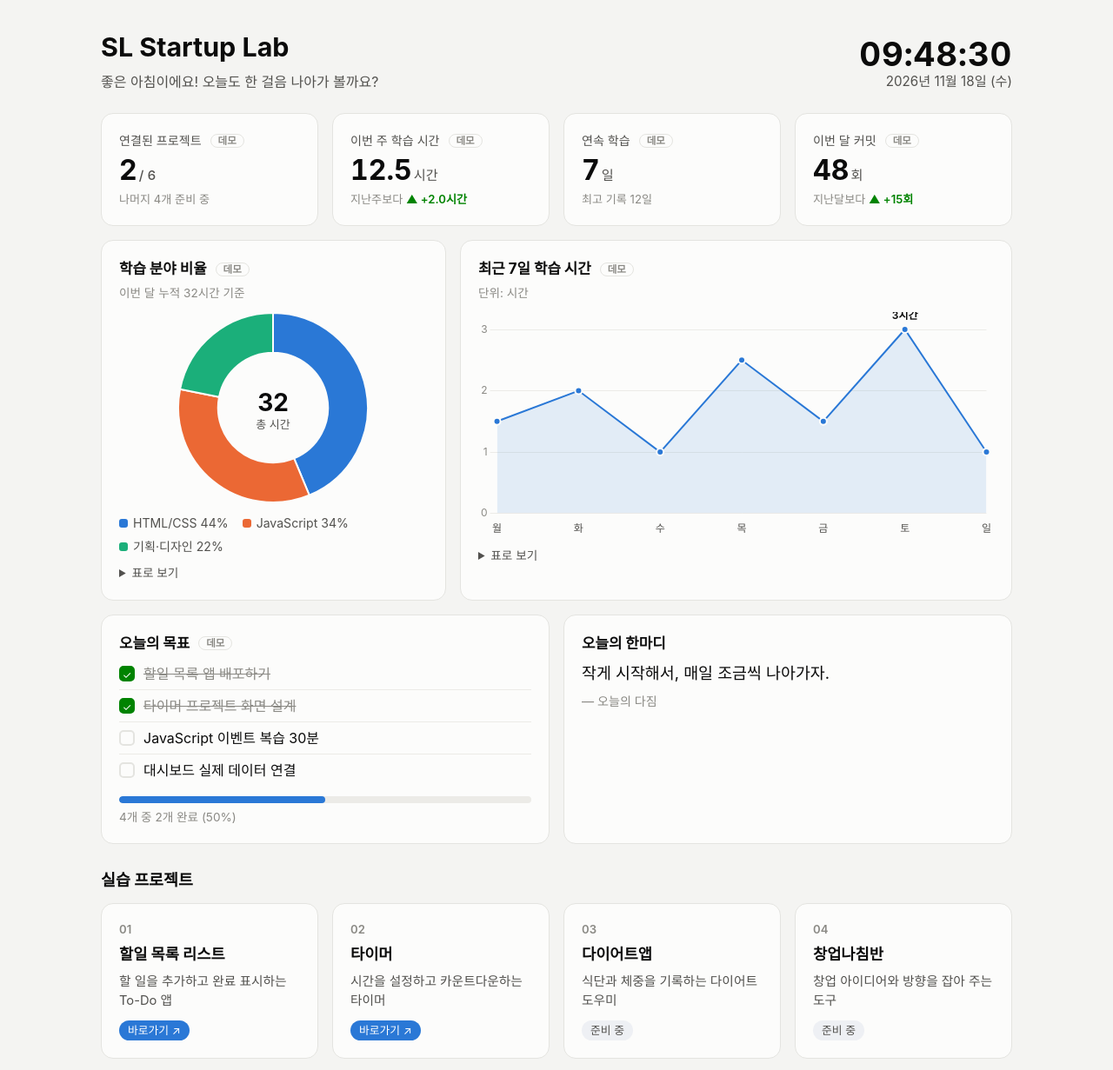
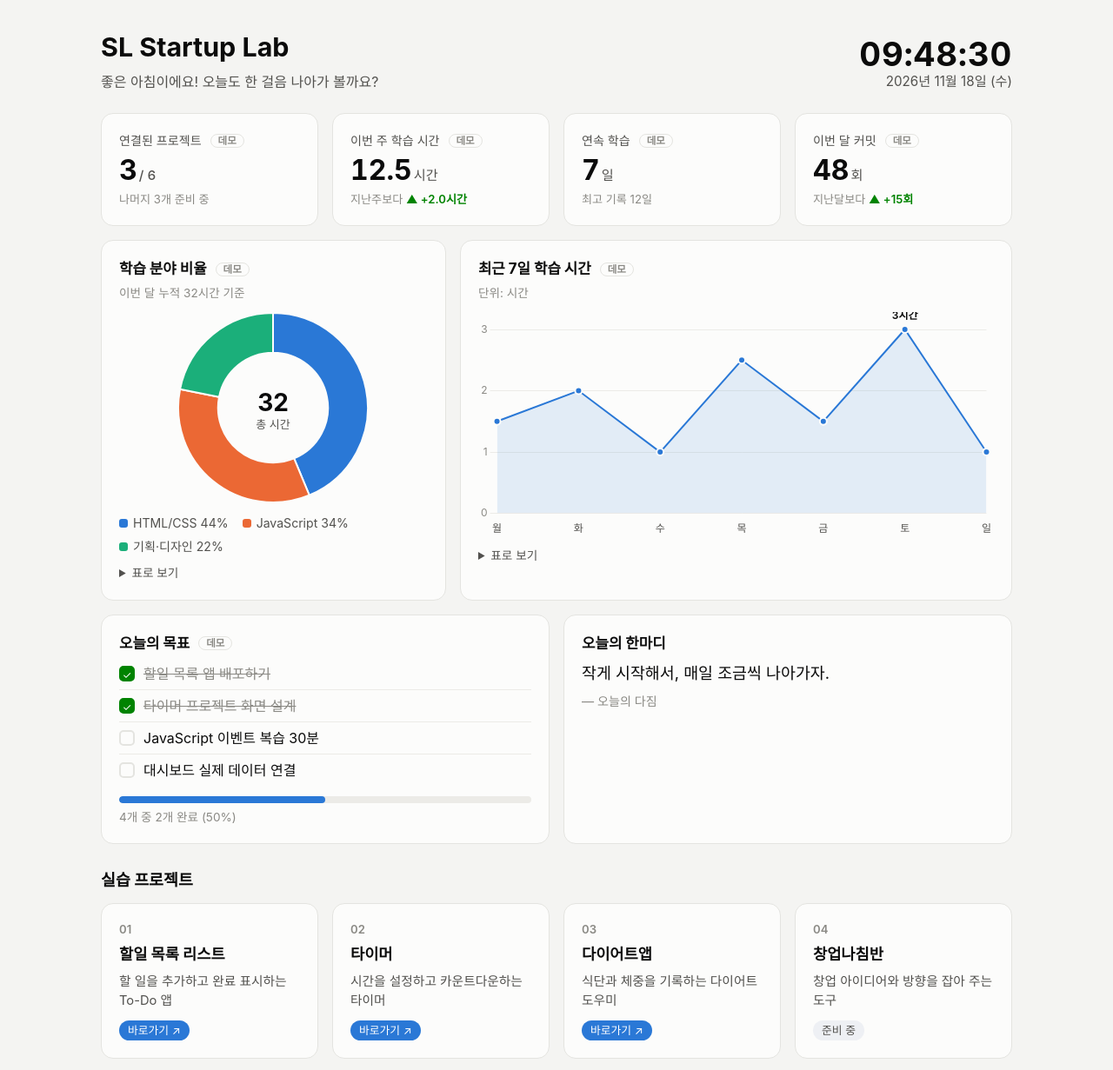
Before and after one commit to sl-startup-lab/sl-startup-lab.github.io, a plain HTML site: page index.html in a window 1280 px wide. Shown: the top 1231 px of the page at 87% size. Drawn offline with nearby package versions, Linux system fonts and the light colour scheme.

Commit message:
Link diet app card to nlpdiet.vercel.app
Co-Authored-By: Claude Opus 5.5 <noreply@anthropic.com>

```diff
--- a/index.html
+++ b/index.html
@@ -234,12 +234,12 @@
       </a>
     </li>
     <li>
-      <div class="card disabled" aria-disabled="true">
+      <a class="card" href="https://nlpdiet.vercel.app/" target="_blank" rel="noopener">
         <span class="num">03</span>
         <h3>다이어트앱</h3>
         <p>식단과 체중을 기록하는 다이어트 도우미</p>
-        <span class="badge">준비 중</span>
-      </div>
+        <span class="badge live">바로가기 ↗</span>
+      </a>
     </li>
     <li>
       <div class="card disabled" aria-disabled="true">
@@ -278,7 +278,7 @@
    ===================================================================== */
 const DASHBOARD = {
   stats: [
-    { label: '연결된 프로젝트', value: 2, unit: '/ 6', note: '나머지 4개 준비 중' },
+    { label: '연결된 프로젝트', value: 3, unit: '/ 6', note: '나머지 3개 준비 중' },
     { label: '이번 주 학습 시간', value: 12.5, unit: '시간', note: '지난주보다', change: '+2.0시간' },
     { label: '연속 학습', value: 7, unit: '일', note: '최고 기록 12일' },
     { label: '이번 달 커밋', value: 48, unit: '회', note: '지난달보다', change: '+15회' },
```
